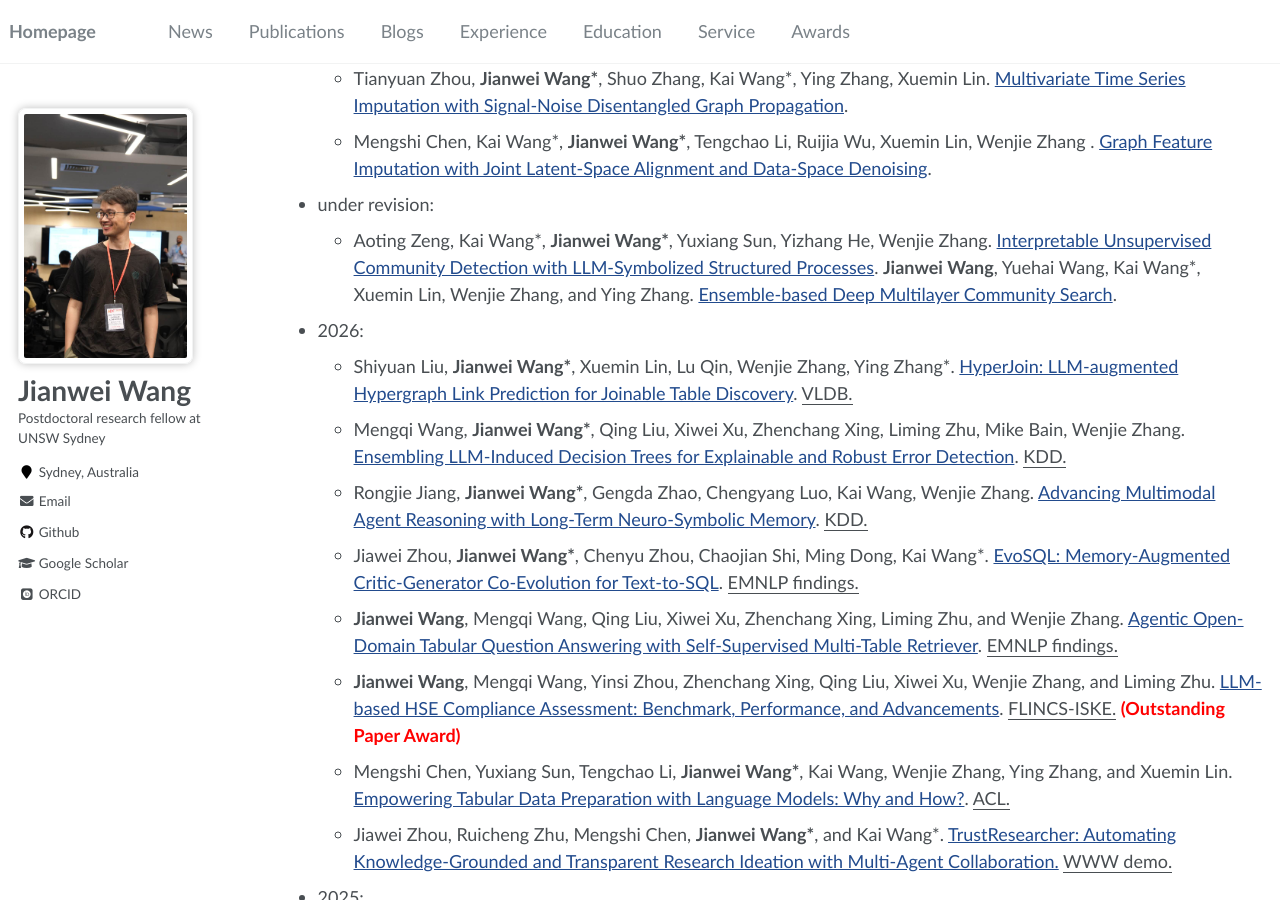
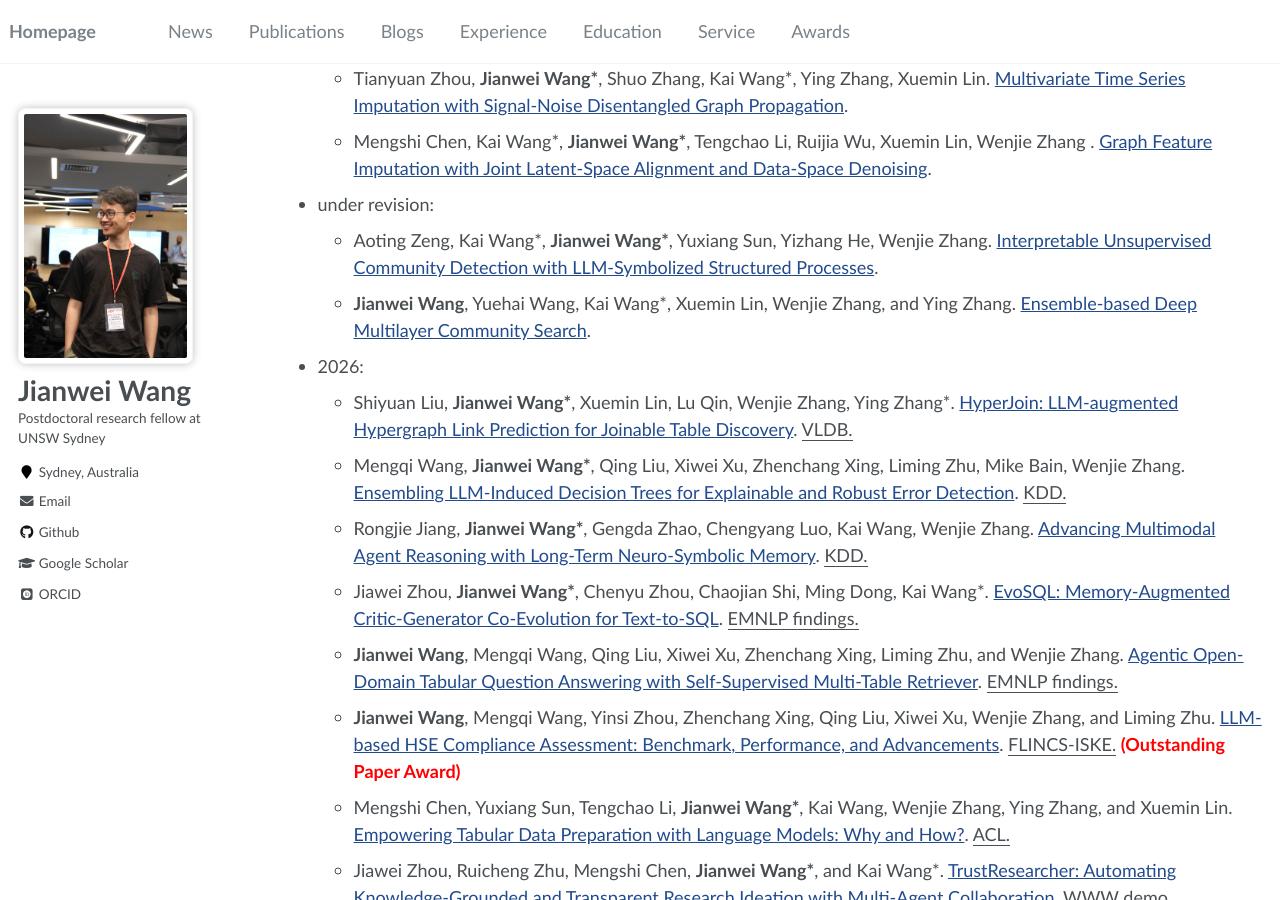
Before and after one commit to jianwei-cse/jianwei-cse.github.io, a Jekyll site: the page built from _pages/about.md, in a window 1280 px wide and 900 px high, scrolled down 1141 px. Built offline with Jekyll 4.4.1, drawn with Linux system fonts in a browser that asks for light colours; some web fonts are replaced.

```diff
--- a/_pages/includes/publications.md
+++ b/_pages/includes/publications.md
@@ -15,7 +15,7 @@
 
 * under revision:
   + Aoting Zeng, Kai Wang\*,  **Jianwei Wang\***, Yuxiang Sun, Yizhang He, Wenjie Zhang. [Interpretable Unsupervised Community Detection with LLM-Symbolized Structured Processes]().
-  **Jianwei Wang**, Yuehai Wang, Kai Wang\*, Xuemin Lin, Wenjie Zhang, and Ying Zhang. [Ensemble-based Deep Multilayer Community Search](https://arxiv.org/abs/2501.02194).
+  + **Jianwei Wang**, Yuehai Wang, Kai Wang\*, Xuemin Lin, Wenjie Zhang, and Ying Zhang. [Ensemble-based Deep Multilayer Community Search](https://arxiv.org/abs/2501.02194).
 
 * 2026:
   + Shiyuan Liu, **Jianwei Wang\***, Xuemin Lin, Lu Qin, Wenjie Zhang, Ying Zhang\*. [HyperJoin: LLM-augmented Hypergraph Link Prediction for Joinable Table Discovery](https://arxiv.org/abs/2601.01015). <u> VLDB. </u>
```
